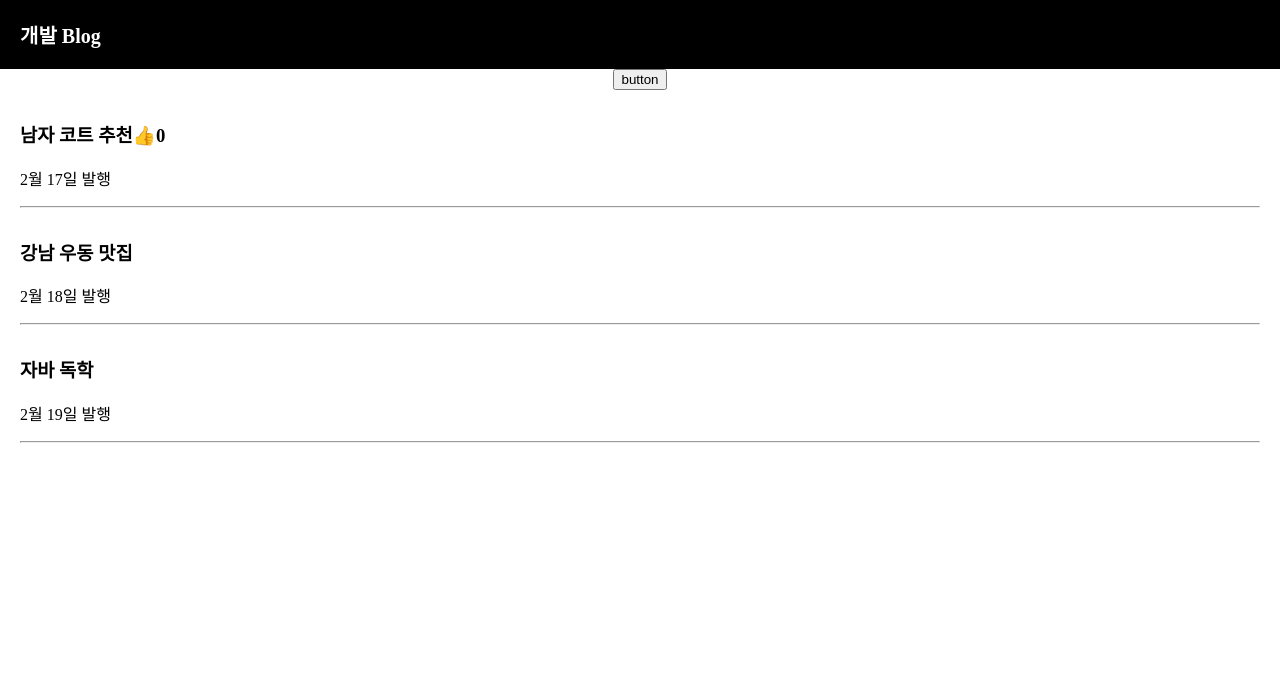
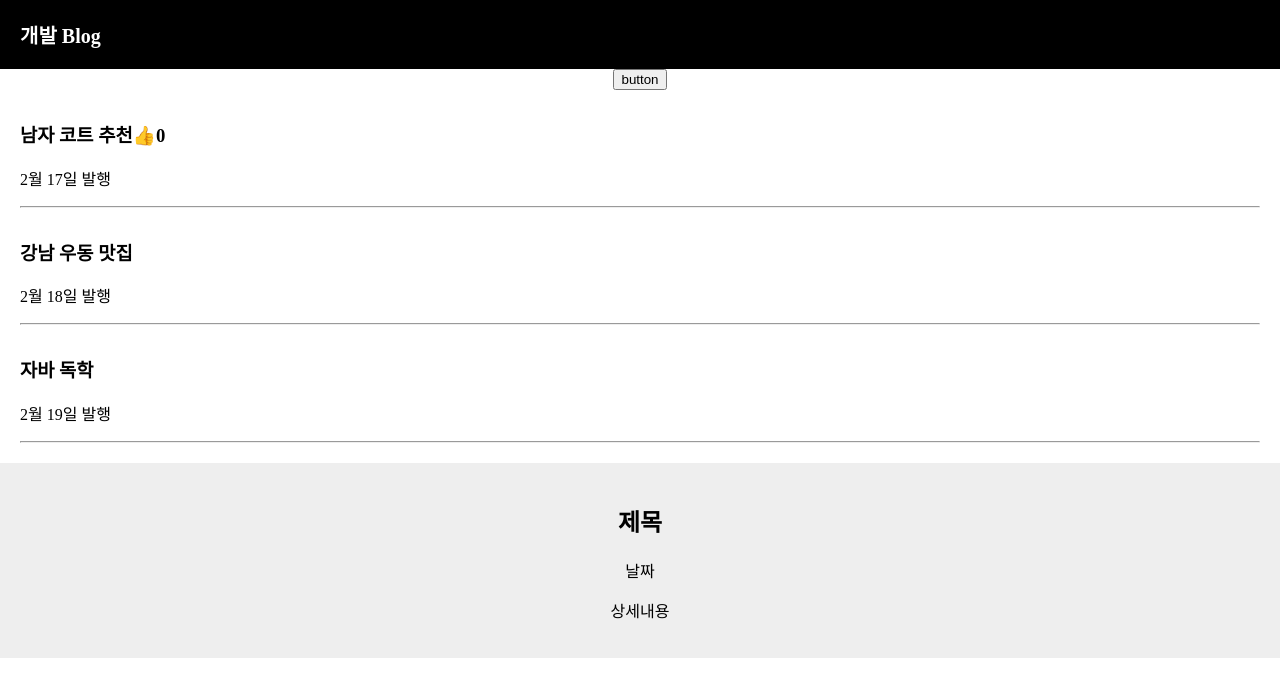
Before and after one commit to jhj080802/react_blog, a React (Create React App) app: page / in a window 1280 px wide. Shown: the top 696 px of the page. Built offline with nearby package versions, Linux system fonts and the light colour scheme.

Commit message:
componet js - modal

```diff
--- a/src/App.js
+++ b/src/App.js
@@ -49,6 +49,18 @@
         <p>2월 19일 발행</p>
         <hr />
       </div>
+
+      <Modal></Modal>
+    </div>
+  );
+}
+
+function Modal() {
+  return (
+    <div className="modal">
+      <h2>제목</h2>
+      <p>날짜</p>
+      <p>상세내용</p>
     </div>
   );
 }
```
